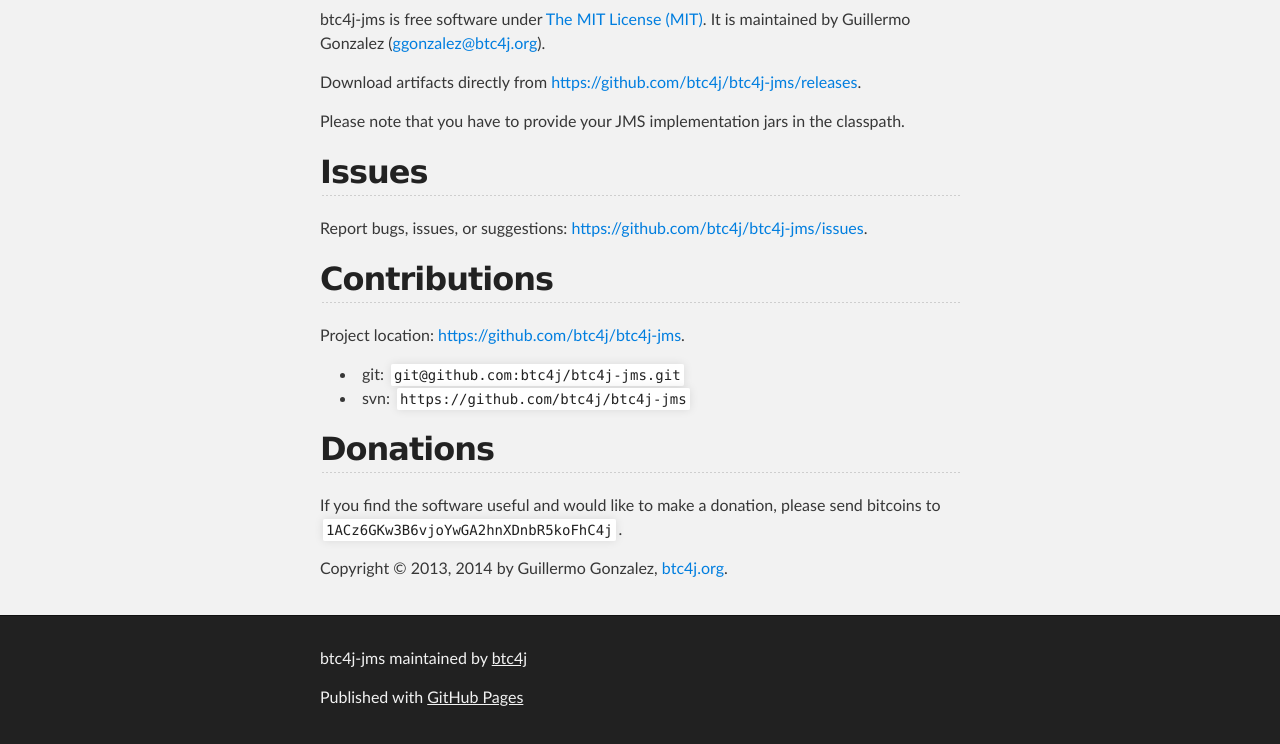
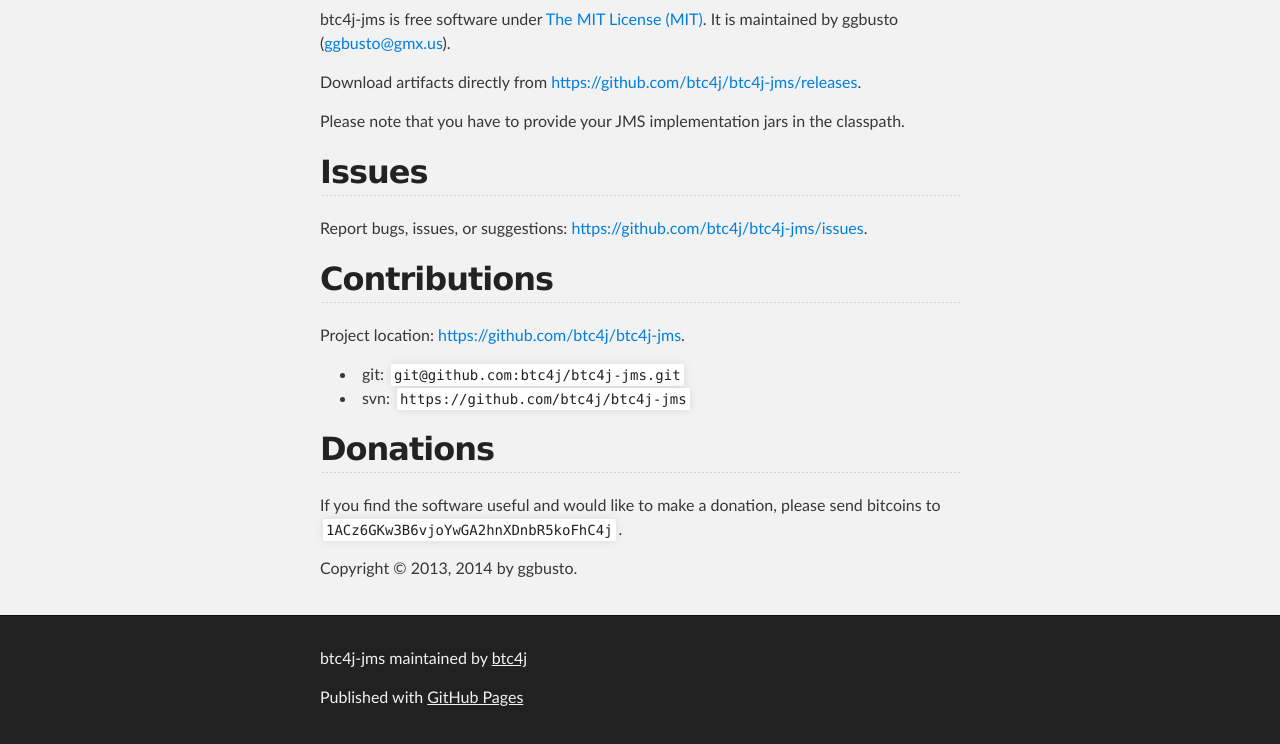
Before and after one commit to btc4j/btc4j-jms, a plain HTML site: page index.html in a window 1280 px wide. Shown: the part 598-1342 px from the top of the page. Drawn offline with Linux system fonts and the light colour scheme.

```diff
--- a/index.html
+++ b/index.html
@@ -51,7 +51,7 @@
 </ul><h2>
 <a name="using-btc4j-jms" class="anchor" href="#using-btc4j-jms"><span class="octicon octicon-link"></span></a>Using btc4j-jms</h2>
 
-<p>btc4j-jms is free software under <a href="http://opensource.org/licenses/MIT/" title="The MIT License (MIT)">The MIT License (MIT)</a>. It is maintained by Guillermo Gonzalez (<a href="mailto:ggonzalez@btc4j.org">ggonzalez@btc4j.org</a>).</p>
+<p>btc4j-jms is free software under <a href="http://opensource.org/licenses/MIT/" title="The MIT License (MIT)">The MIT License (MIT)</a>. It is maintained by ggbusto (<a href="mailto:ggbusto@gmx.us">ggbusto@gmx.us</a>).</p>
 
 <p>Download artifacts directly from <a href="https://github.com/btc4j/btc4j-jms/releases">https://github.com/btc4j/btc4j-jms/releases</a>.</p>
 
@@ -77,7 +77,7 @@
 
 <p>If you find the software useful and would like to make a donation, please send bitcoins to <code>1ACz6GKw3B6vjoYwGA2hnXDnbR5koFhC4j</code>.</p>
 
-<p>Copyright © 2013, 2014 by Guillermo Gonzalez, <a href="http://www.btc4j.org" title="btc4j.org">btc4j.org</a>.</p>
+<p>Copyright © 2013, 2014 by ggbusto.</p>
       </section>
     </div>
 
```
Also changed, not shown: params.json (+1 -1 lines).
